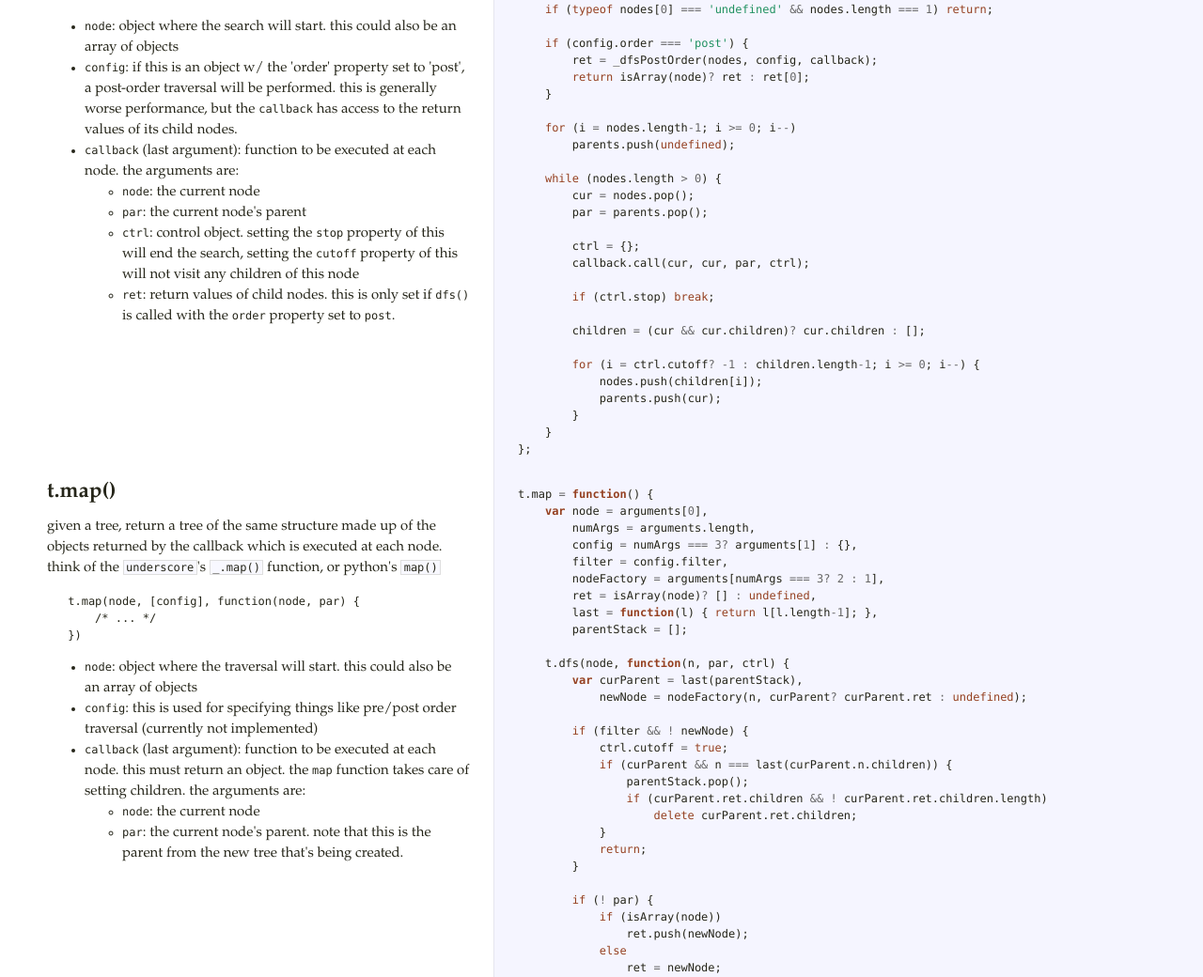
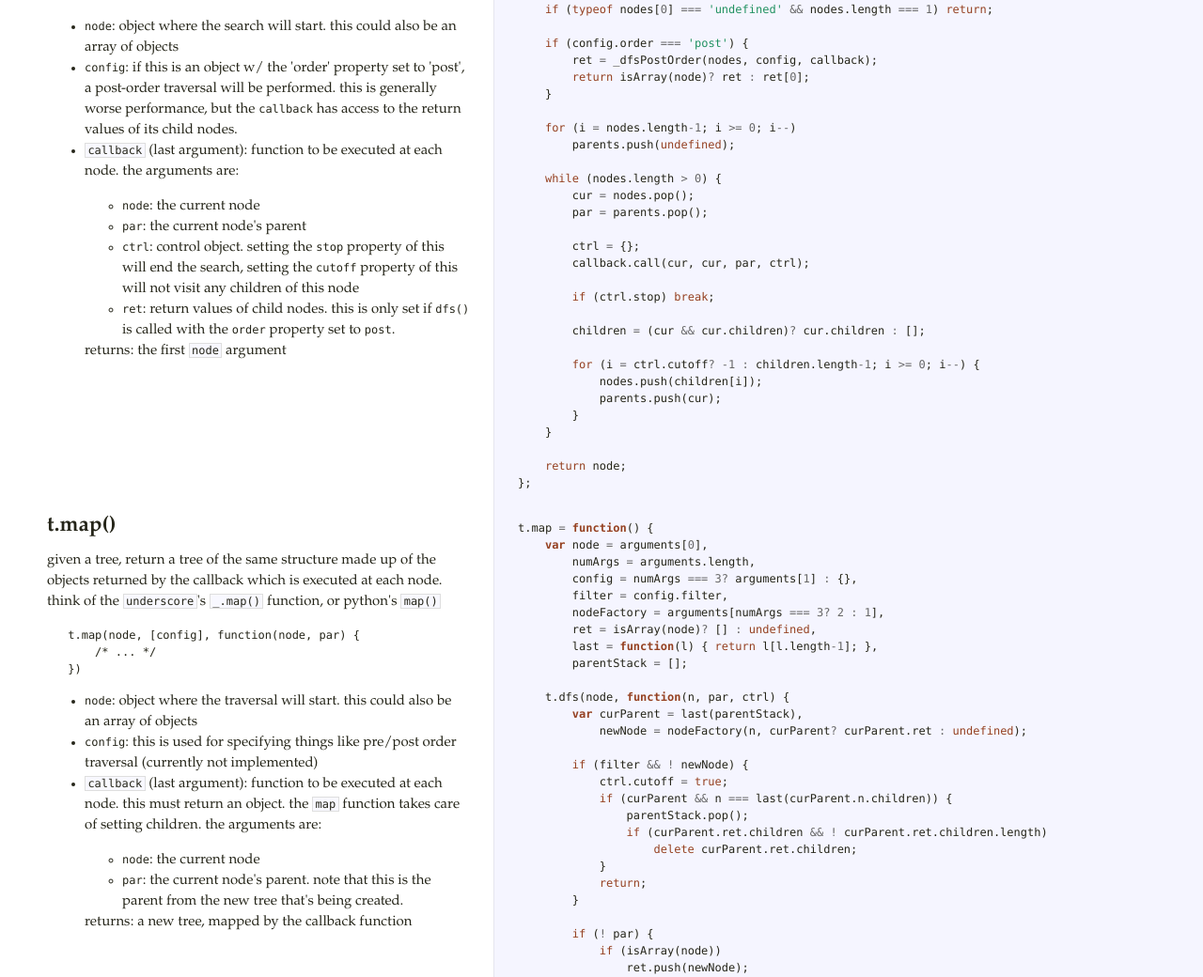
Before and after one commit to aaronj1335/t-js, a plain HTML site: page index.html in a window 1280 px wide. Shown: the part 1380-2420 px from the top of the page at 94% size. Drawn offline with Linux system fonts and the light colour scheme.

Commit message:
documentation updates

```diff
--- a/index.html
+++ b/index.html
@@ -1,4 +1,4 @@
-<!DOCTYPE html>  <html> <head>   <title>t.js</title>   <meta http-equiv="content-type" content="text/html; charset=UTF-8">   <link rel="stylesheet" media="all" href="docco.css" /> </head> <body>   <div id="container">     <div id="background"></div>          <table cellpadding="0" cellspacing="0">       <thead>         <tr>           <th class="docs">             <h1>               t.js             </h1>           </th>           <th class="code">           </th>         </tr>       </thead>       <tbody>                               <tr id="section-1">             <td class="docs">               <div class="pilwrap">                 <a class="pilcrow" href="#section-1">&#182;</a>               </div>               <p>version 0.3.0 (<a href="https://github.com/aaronj1335/t-js">source</a>)</p>
+<!DOCTYPE html>  <html> <head>   <title>t.js</title>   <meta http-equiv="content-type" content="text/html; charset=UTF-8">   <link rel="stylesheet" media="all" href="docco.css" /> </head> <body>   <div id="container">     <div id="background"></div>          <table cellpadding="0" cellspacing="0">       <thead>         <tr>           <th class="docs">             <h1>               t.js             </h1>           </th>           <th class="code">           </th>         </tr>       </thead>       <tbody>                               <tr id="section-1">             <td class="docs">               <div class="pilwrap">                 <a class="pilcrow" href="#section-1">&#182;</a>               </div>               <p>version 0.3.1 (<a href="https://github.com/aaronj1335/t-js">source</a>)</p>
 
 <p>t-js is freely distributable under the MIT license</p>             </td>             <td class="code">               <div class="highlight"><pre></pre></div>             </td>           </tr>                               <tr id="section-2">             <td class="docs">               <div class="pilwrap">                 <a class="pilcrow" href="#section-2">&#182;</a>               </div>               <h1>overview</h1>
 
@@ -74,15 +74,18 @@ library can be installed from <a href="http://search.npmjs.org/#/t">npm</a>:</p>
  post-order traversal will be performed.  this is generally worse
  performance, but the <code>callback</code> has access to the return values of its
  child nodes.</li>
-<li><code>callback</code> (last argument):
- function to be executed at each node.  the arguments are:
+<li><p><code>callback</code> (last argument):
+ function to be executed at each node.  the arguments are:</p>
+
 <ul><li><code>node</code>: the current node</li>
 <li><code>par</code>: the current node's parent</li>
 <li><code>ctrl</code>: control object.  setting the <code>stop</code> property of this will end
 the search, setting the <code>cutoff</code> property of this will not visit any
 children of this node</li>
 <li><code>ret</code>: return values of child nodes.  this is only set if <code>dfs()</code> is
-called with the <code>order</code> property set to <code>post</code>.</li></ul></li>
+called with the <code>order</code> property set to <code>post</code>.</li></ul>
+
+<p>returns: the first <code>node</code> argument</p></li>
 </ul>             </td>             <td class="code">               <div class="highlight"><pre><span class="nx">t</span><span class="p">.</span><span class="nx">dfs</span> <span class="o">=</span> <span class="kd">function</span><span class="p">()</span> <span class="p">{</span>
     <span class="kd">var</span> <span class="nx">cur</span><span class="p">,</span> <span class="nx">par</span><span class="p">,</span> <span class="nx">children</span><span class="p">,</span> <span class="nx">ctrl</span><span class="p">,</span> <span class="nx">i</span><span class="p">,</span> <span class="nx">ret</span><span class="p">,</span> <span class="nx">numArgs</span> <span class="o">=</span> <span class="nx">arguments</span><span class="p">.</span><span class="nx">length</span><span class="p">,</span>
         <span class="nx">node</span> <span class="o">=</span> <span class="nx">arguments</span><span class="p">[</span><span class="mi">0</span><span class="p">],</span>
@@ -117,6 +120,8 @@ called with the <code>order</code> property set to <code>post</code>.</li></ul><
             <span class="nx">parents</span><span class="p">.</span><span class="nx">push</span><span class="p">(</span><span class="nx">cur</span><span class="p">);</span>
         <span class="p">}</span>
     <span class="p">}</span>
+
+    <span class="k">return</span> <span class="nx">node</span><span class="p">;</span>
 <span class="p">};</span></pre></div>             </td>           </tr>                               <tr id="section-6">             <td class="docs">               <div class="pilwrap">                 <a class="pilcrow" href="#section-6">&#182;</a>               </div>               <h2>t.map()</h2>
 
 <p>given a tree, return a tree of the same structure made up of the objects
@@ -135,12 +140,15 @@ returned by the callback which is executed at each node.  think of the
 <li><code>config</code>:
  this is used for specifying things like pre/post order traversal
  (currently not implemented)</li>
-<li><code>callback</code> (last argument):
+<li><p><code>callback</code> (last argument):
  function to be executed at each node.  this must return an object.  the
- <code>map</code> function takes care of setting children.  the arguments are:
+ <code>map</code> function takes care of setting children.  the arguments are:</p>
+
 <ul><li><code>node</code>: the current node</li>
 <li><code>par</code>: the current node's parent. note that this is the parent from
-the new tree that's being created.</li></ul></li>
+the new tree that's being created.</li></ul>
+
+<p>returns: a new tree, mapped by the callback function</p></li>
 </ul>             </td>             <td class="code">               <div class="highlight"><pre><span class="nx">t</span><span class="p">.</span><span class="nx">map</span> <span class="o">=</span> <span class="kd">function</span><span class="p">()</span> <span class="p">{</span>
     <span class="kd">var</span> <span class="nx">node</span> <span class="o">=</span> <span class="nx">arguments</span><span class="p">[</span><span class="mi">0</span><span class="p">],</span>
         <span class="nx">numArgs</span> <span class="o">=</span> <span class="nx">arguments</span><span class="p">.</span><span class="nx">length</span><span class="p">,</span>
@@ -212,7 +220,9 @@ of its descendents will be pruned from the output tree.</p>
 <ul><li><code>node</code>: the current node</li>
 <li><code>par</code>: the current node's parent. note that this is the parent from
 the new tree that's being created.</li></ul></li>
-</ul>             </td>             <td class="code">               <div class="highlight"><pre><span class="nx">t</span><span class="p">.</span><span class="nx">filter</span> <span class="o">=</span> <span class="kd">function</span><span class="p">(</span><span class="nx">node</span><span class="p">,</span> <span class="nx">nodeFactory</span><span class="p">)</span> <span class="p">{</span>
+</ul>
+
+<p>returns: a new tree, filtered by the callback function</p>             </td>             <td class="code">               <div class="highlight"><pre><span class="nx">t</span><span class="p">.</span><span class="nx">filter</span> <span class="o">=</span> <span class="kd">function</span><span class="p">(</span><span class="nx">node</span><span class="p">,</span> <span class="nx">nodeFactory</span><span class="p">)</span> <span class="p">{</span>
     <span class="k">return</span> <span class="nx">t</span><span class="p">.</span><span class="nx">map</span><span class="p">(</span><span class="nx">node</span><span class="p">,</span> <span class="p">{</span><span class="nx">filter</span><span class="o">:</span> <span class="kc">true</span><span class="p">},</span> <span class="nx">nodeFactory</span><span class="p">);</span>
 <span class="p">};</span></pre></div>             </td>           </tr>                               <tr id="section-8">             <td class="docs">               <div class="pilwrap">                 <a class="pilcrow" href="#section-8">&#182;</a>               </div>               <h2>t.stroll()</h2>
 
@@ -272,7 +282,9 @@ truthy value</p>
  the arguments are:
 <ul><li><code>node</code>: the current node</li>
 <li><code>par</code>: the parent of the current node</li></ul></li>
-</ul>             </td>             <td class="code">               <div class="highlight"><pre><span class="nx">t</span><span class="p">.</span><span class="nx">find</span> <span class="o">=</span> <span class="kd">function</span><span class="p">(</span><span class="nx">tree</span><span class="p">,</span> <span class="nx">callback</span><span class="p">)</span> <span class="p">{</span>
+</ul>
+
+<p>returns: the found node</p>             </td>             <td class="code">               <div class="highlight"><pre><span class="nx">t</span><span class="p">.</span><span class="nx">find</span> <span class="o">=</span> <span class="kd">function</span><span class="p">(</span><span class="nx">tree</span><span class="p">,</span> <span class="nx">callback</span><span class="p">)</span> <span class="p">{</span>
     <span class="kd">var</span> <span class="nx">found</span><span class="p">;</span>
 
     <span class="nx">t</span><span class="p">.</span><span class="nx">dfs</span><span class="p">(</span><span class="nx">tree</span><span class="p">,</span> <span class="kd">function</span><span class="p">(</span><span class="nx">node</span><span class="p">,</span> <span class="nx">par</span><span class="p">,</span> <span class="nx">ctrl</span><span class="p">)</span> <span class="p">{</span>
```
